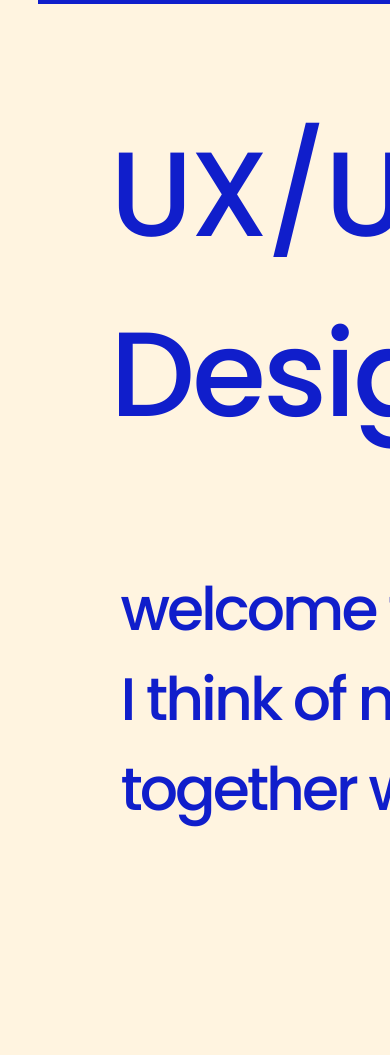
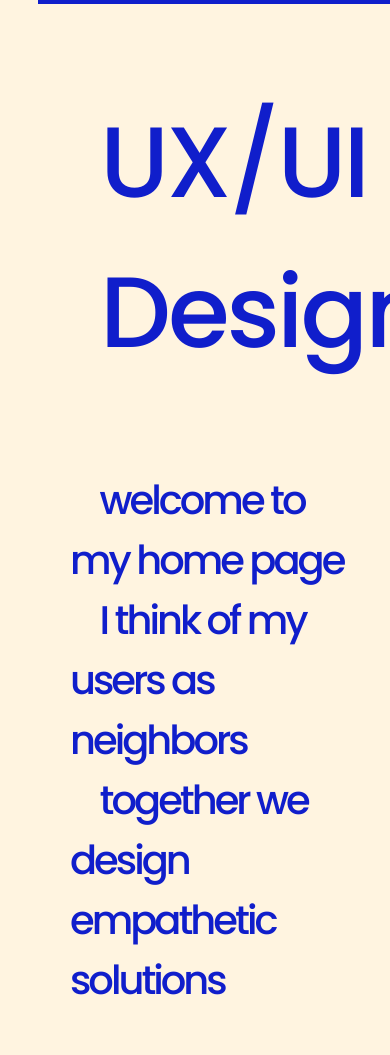
Before and after one commit to angeliwanowski/UX_UI_HW_17, a plain HTML site: page index.html in a window 390 px wide. Shown: the part 925-1980 px from the top of the page. Drawn offline with Linux system fonts and the light colour scheme.

Commit message:
responsiveness?

```diff
--- a/style.css
+++ b/style.css
@@ -171,11 +171,20 @@ h1 {
     font-family: 'Poppins', sans-serif;
     font-weight: 500;
     color: #101ECB;
-    padding-left: 90px;
     font-size: 120px;
     padding-bottom: 0;
     letter-spacing: -3px;
 }
+@media screen and (min-width: 1201px) {
+    h1 {
+      font-size: 120px;
+      padding-left: 90px;
+    } }
+@media screen and (max-width: 1200px) {
+       h1 {
+          font-size: 100px;
+          padding-left: 80px;
+        } }
 pre {
     font-family: 'Poppins', sans-serif;
     font-weight: 500;
@@ -183,7 +192,17 @@ pre {
     padding-left: 50px;
     font-size: 60px;
     letter-spacing: -3px;
+    white-space: pre-wrap;
+    word-break: keep-all;
 }
+@media screen and (min-width: 1201px) {
+    pre {
+      font-size: 60px;
+    } }
+@media screen and (max-width: 1200px) {
+       pre {
+          font-size: 40px;
+        } }
 hr {
     border-top: 5px solid #101ECB;
     margin: 20px;
```
